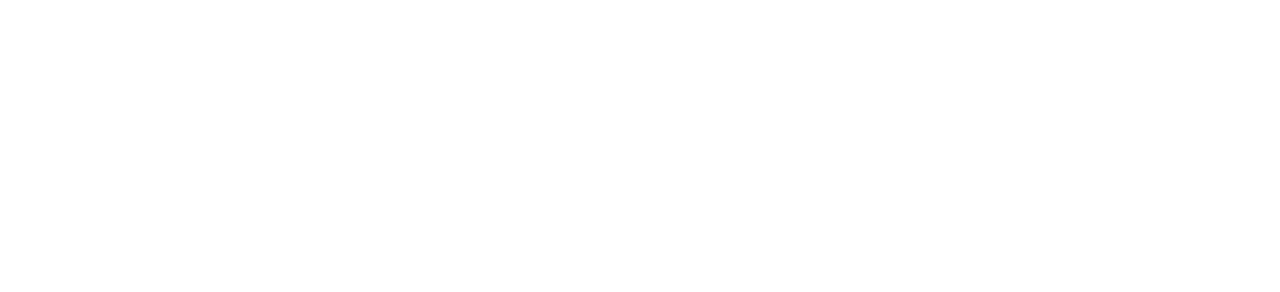
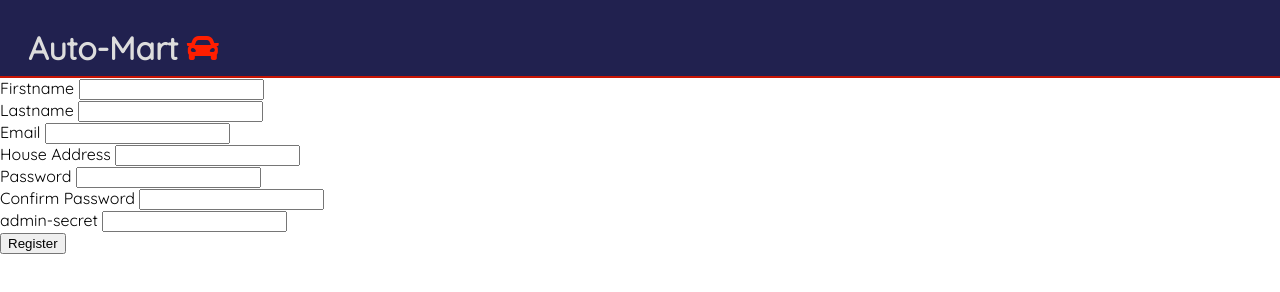
Before and after one commit to NonsoAmadi10/Auto-Mart, a plain HTML site: page UI/signup.html in a window 1280 px wide. Drawn offline with Linux system fonts and the light colour scheme.

Commit message:
Build out form Tags

```diff
--- a/UI/css/index.css
+++ b/UI/css/index.css
@@ -23,6 +23,14 @@ a{
     padding: 1rem;
 }
 
+/*navbar */
+
+nav{
+    background: rgba(0, 0, 53, 0.87);
+    height: 60px;
+    padding: 0.5rem;
+    border-bottom: 2px solid rgb(200, 21, 4);
+}
 
 /*landing page */
 .header{
--- a/UI/signup.html
+++ b/UI/signup.html
@@ -10,6 +10,44 @@
   <title>Register</title>
 </head>
 <body>
+    <header>
+      <nav>
+          <h2 class="logo">Auto-Mart <span class="icon"><i class="fas fa-car"></i></span></h2>
+      </nav>
+    </header>
 
+    <div class="wrapper">
+      <form action="" class="signup">
+        <div class="input-labels">
+          <label for="firstname">Firstname</label>
+          <input type="text" name="" id="first-name" required>
+        </div>
+        <div class="input-labels">
+            <label for="lastname">Lastname</label>
+            <input type="text" name="" id="last-name"required>
+          </div>
+          <div class="input-labels">
+              <label for="Email">Email</label>
+              <input type="text" name="" id="email" required>
+            </div>
+            <div class="input-labels">
+                <label for="Address">House Address</label>
+                <input type="text" name="" id="address" required>
+              </div>
+              <div class="input-labels">
+                  <label for="Password">Password</label>
+                  <input type="password" name="" id="password" required>
+                </div>
+                <div class="input-labels">
+                    <label for="ConfirmPassword">Confirm Password</label>
+                    <input type="text" name="" id="password2" required>
+                  </div>
+                  <div class="input-labels">
+                      <label for="admin-secret">admin-secret</label>
+                      <input type="text" name="" id="admin-secret">
+                    </div>
+                    <button type="submit">Register</button>
+      </form>
+    </div>
 </body>
 </html>
```
